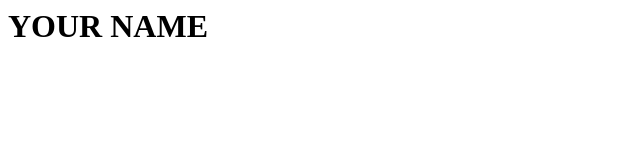
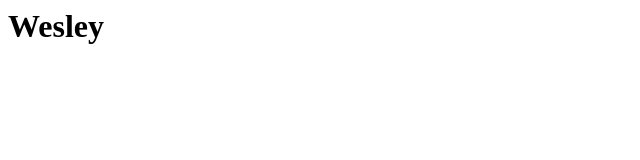
Before and after one commit to BroadsideBob/gh-action-demo, a plain HTML site: page index.html in a window 1280 px wide. Shown: the whole page, without its empty margins (0-640 px from the left). Drawn offline with Linux system fonts and the light colour scheme.

Commit message:
Update index.html

```diff
--- a/index.html
+++ b/index.html
@@ -1,8 +1,8 @@
 <html>
 	<header>
-		<title>YOUR NAME</title>
+		<title>Wesley</title>
 	</header>
 	<body>
-		<h1>YOUR NAME</h1>
+		<h1>Wesley</h1>
 	</body>
 </html>
```
